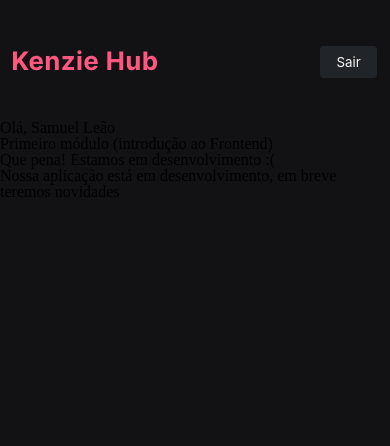
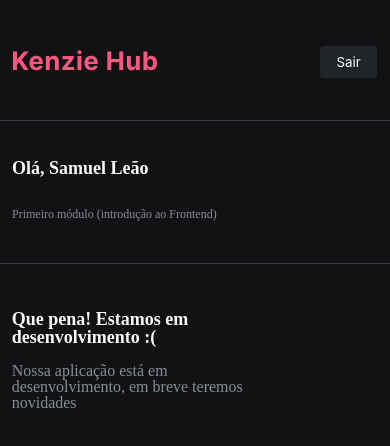
Before and after one commit to JokerMSD/DevHub, a React (Vite) app: page /dashboard in a window 390 px wide. Shown: the top 446 px of the page. Built offline with nearby package versions, Linux system fonts and the light colour scheme; a web font is replaced by a local one.

Commit message:
update style.module.scss

```diff
--- a/src/pages/dashboard/style.module.scss
+++ b/src/pages/dashboard/style.module.scss
@@ -0,0 +1,85 @@
+@import "../../styles/index.scss";
+*{font-family: 'Inter';}
+.welcomeContainer{
+    display: flex;
+    height: 7.375rem;
+    justify-content: space-around;
+    align-items: center;
+    border-top: 1px solid var(--grey-2);
+    border-bottom: 1px solid var(--grey-2);
+}
+.welcomeTitle{
+    @extend .title1;
+    color: var(--grey-0);
+    margin-right: -12.5rem;
+}
+.welcomeText{
+    color: var(--grey-1);
+    @extend .headline;
+    font-weight: 400;
+    line-height: 1.375rem;
+}
+.dashboardContainer{
+    display: flex;
+    flex-direction: column;
+    height: 7.375rem;
+    justify-content: space-around;
+    align-items: flex-start;
+    margin-top: 2.31rem;
+    margin-left: 23%;
+}
+.dashboardTitle{
+    color: var(--grey-0);
+    @extend .title1;
+}
+.dashboardText{
+    color: var(--grey-1);
+    @extend .paragraph;
+}
+
+@media (min-width:1919px) and (max-width:1920px){
+    .dashboardContainer{
+        margin-left: 22.5%;
+    }
+}
+
+@media (min-width:320px) and (max-width:430px){
+    .welcomeContainer{
+        display: flex;
+        flex-direction: column;
+        align-items: flex-start;
+        justify-content: space-evenly;
+        height: 7.375rem;
+        padding: 0.75rem;
+
+        border-top: 1px solid var(--grey-2);
+        border-bottom: 1px solid var(--grey-2);
+    }
+    .welcomeTitle{
+        text-align:left;
+        @extend .title1;
+        margin-right: -12.5rem;
+    }
+    .welcomeText{
+        color: var(--grey-1);
+        @extend .headline;
+        font-weight: 400;
+        line-height: 1.375rem;
+    }
+    .dashboardContainer{
+        display: flex;
+        flex-direction: column;
+        width: 70%;
+        height: 7.375rem;
+        justify-content: space-around;
+        align-items: flex-start;
+        margin-top: 2.31rem;
+        margin-left: 3%;
+    }
+    .dashboardTitle{
+        @extend .title1;
+    }
+    .dashboardText{
+        @extend .paragraph;
+    }
+}
```
